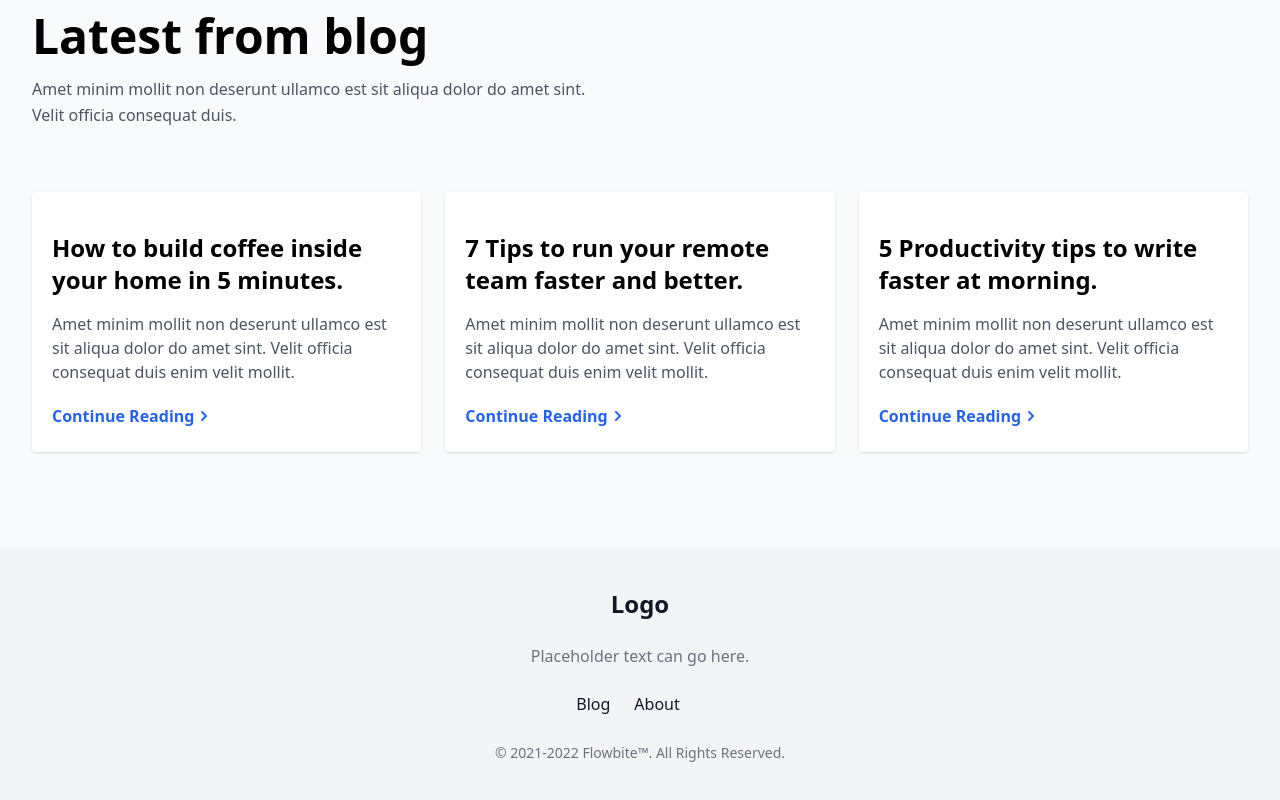
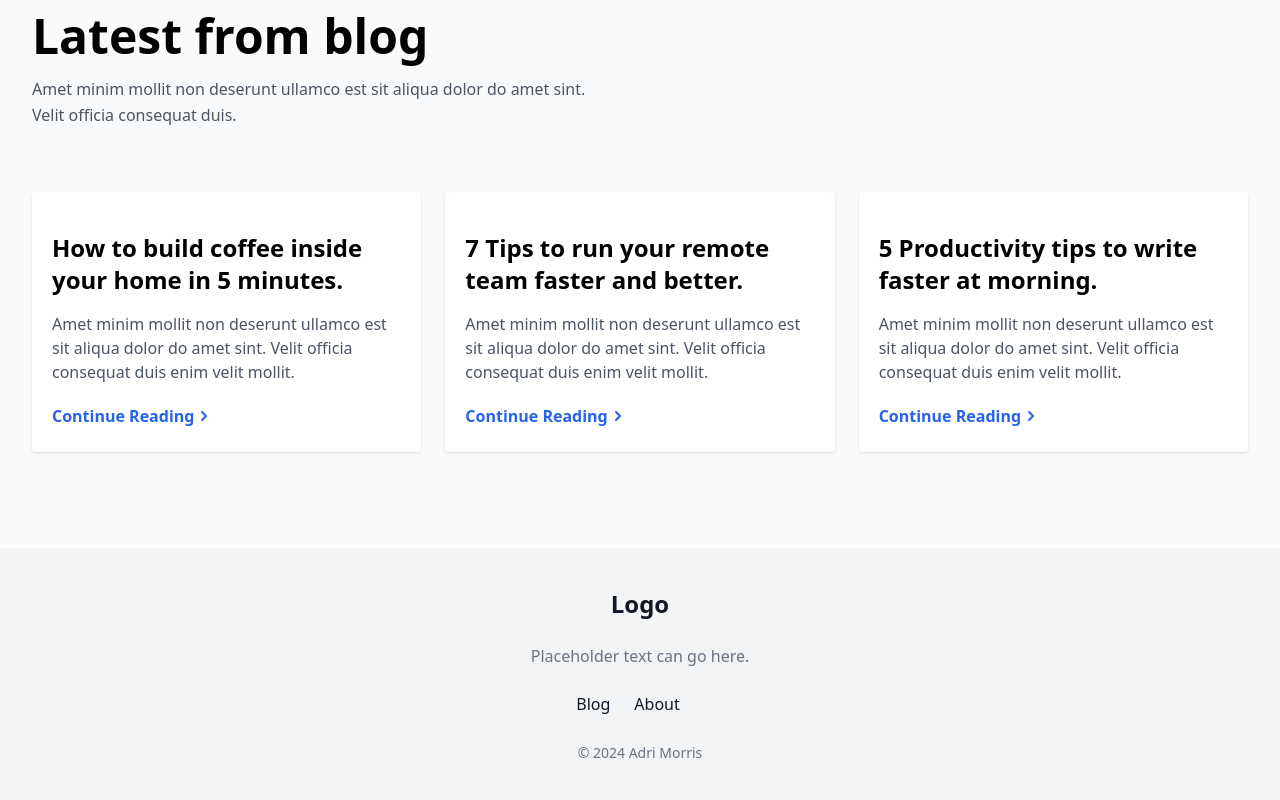
Before and after one commit to mhgamboa/adri-morris, a Next.js app: page / in a window 1280 px wide. Shown: the part 687-1487 px from the top of the page. Built offline with nearby package versions, Linux system fonts and the light colour scheme.

Commit message:
Update Footer

```diff
--- a/src/components/ui/Footer.tsx
+++ b/src/components/ui/Footer.tsx
@@ -20,11 +20,10 @@ export default function Footer() {
           ))}
         </ul>
         <span className="text-sm text-gray-500 sm:text-center dark:text-gray-400">
-          © 2021-2022{" "}
+          © {new Date().getFullYear()}{" "}
           <a href="#" className="hover:underline">
-            Flowbite™
+            Adri Morris
           </a>
-          . All Rights Reserved.
         </span>
       </div>
     </footer>
```
